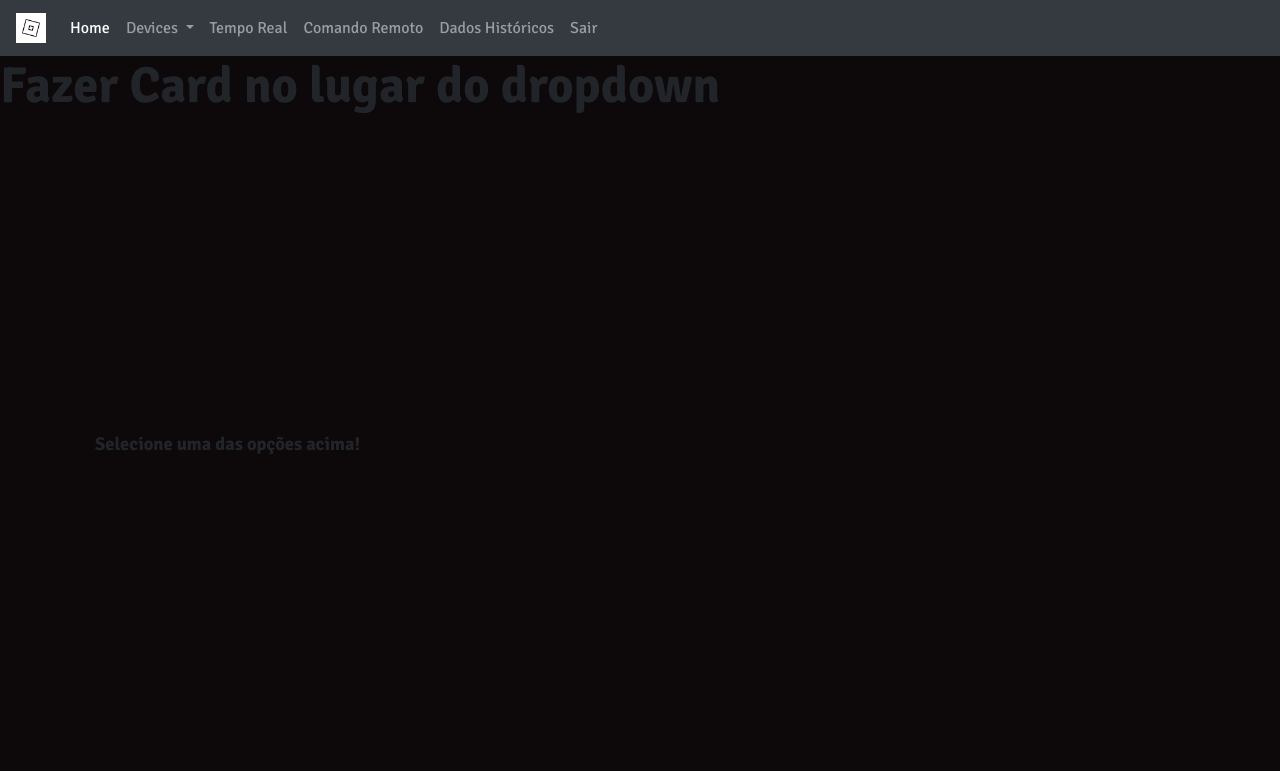
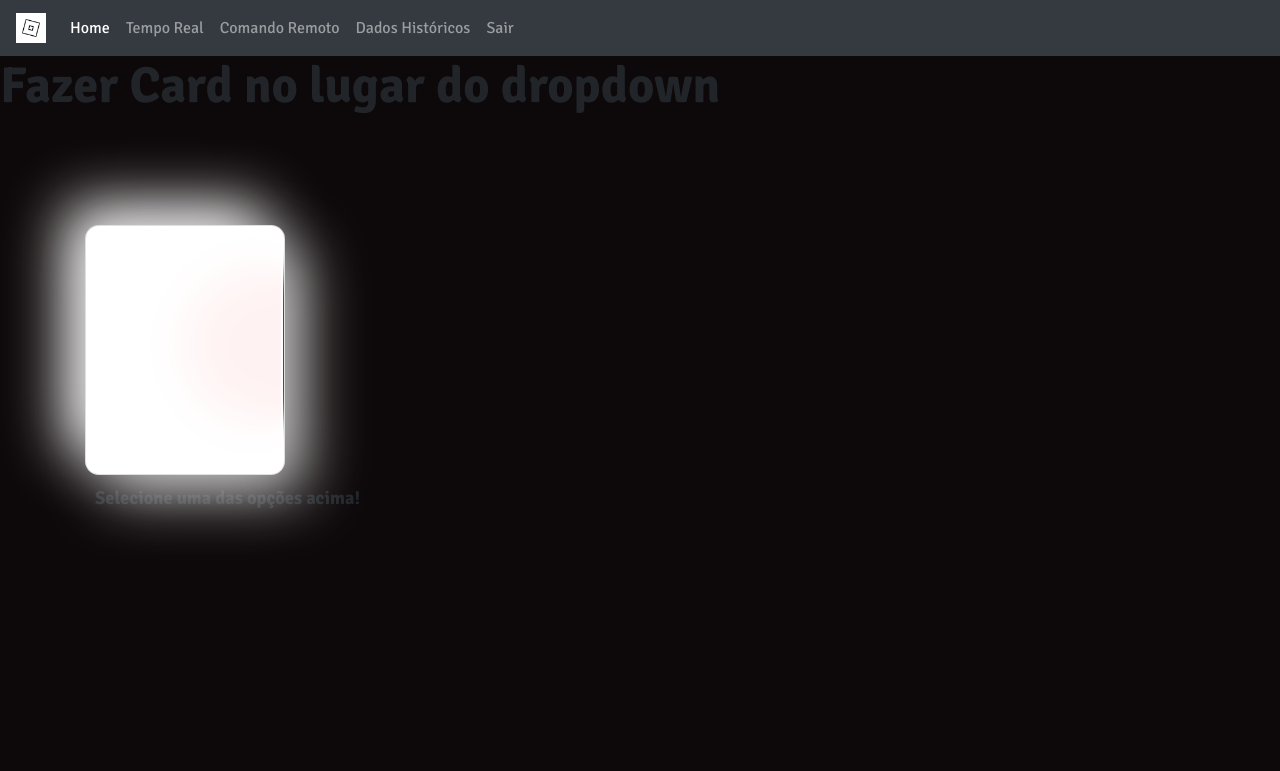
Before and after one commit to Navarro45/ExpCriativpjbl02, a Flask app: page /home in a window 1280 px wide. Shown: the top 771 px of the page. Run offline with Flask 3, Linux system fonts and the light colour scheme; some libraries are stand-ins or nearby versions.

Commit message:
Update 03

```diff
--- /dev/null
+++ b/ExpCriativpjbl02-main/pjbl2/static/css/cards.css
@@ -0,0 +1,63 @@
+.card {
+    position: relative;
+    width: 200px;
+    height: 250px;
+    border-radius: 14px;
+    z-index: 1111;
+    overflow: hidden;
+    display: flex;
+    flex-direction: column;
+    align-items: center;
+    justify-content: center;
+    box-shadow: 20px 20px 60px #bebebe, -20px -20px 60px #ffffff;
+    ;
+}
+
+.bg {
+    position: absolute;
+    top: 5px;
+    left: 5px;
+    width: 190px;
+    height: 240px;
+    z-index: 2;
+    background: rgba(255, 255, 255, .95);
+    backdrop-filter: blur(24px);
+    border-radius: 10px;
+    overflow: hidden;
+    outline: 2px solid white;
+}
+
+.blob {
+    position: absolute;
+    z-index: 1;
+    top: 50%;
+    left: 50%;
+    width: 150px;
+    height: 150px;
+    border-radius: 50%;
+    background-color: #ff0000;
+    opacity: 1;
+    filter: blur(12px);
+    animation: blob-bounce 5s infinite ease;
+}
+@keyframes blob-bounce {
+    0% {
+        transform: translate(-100%, -100%) translate3d(0, 0, 0);
+    }
+
+    25% {
+        transform: translate(-100%, -100%) translate3d(100%, 0, 0);
+    }
+
+    50% {
+        transform: translate(-100%, -100%) translate3d(100%, 100%, 0);
+    }
+
+    75% {
+        transform: translate(-100%, -100%) translate3d(0, 100%, 0);
+    }
+
+    100% {
+        transform: translate(-100%, -100%) translate3d(0, 0, 0);
+    }
+}
--- /dev/null
+++ b/ExpCriativpjbl02-main/pjbl2/static/css/home.css
@@ -0,0 +1,89 @@
+@import url('https://fonts.googleapis.com/css?family=Signika:700|Signika:400');
+
+body {
+    font-family: 'Signika';
+    font-weight: 400;
+    background-color: var(--background)
+}
+
+h1, h2, h3, h4, h5,p {
+    font-family: 'Signika';
+    font-weight: 700;
+}
+
+html {font-size: 100%;} /* 16px */
+
+h1 {font-size: 4.210rem; /* 67.36px */}
+
+h2 {font-size: 3.158rem; /* 50.56px */}
+
+h3 {font-size: 2.369rem; /* 37.92px */}
+
+h4 {font-size: 1.777rem; /* 28.48px */}
+
+h5 {font-size: 1.333rem; /* 21.28px */}
+
+p {font-size: 1.155rem;}
+
+small {font-size: 0.750rem; /* 12px */}
+
+html, body,p{
+    margin:0;
+    height:100%;
+    overflow:auto;
+    border: 0;
+}
+
+p{
+    padding: 10px;
+}
+
+input{
+    border: 10px;
+    border-radius: 8px;
+    padding-top: 3px;
+}
+
+:root{
+    --text: rgb(237, 224, 226);
+    --background: rgb(13, 8, 9);
+    --primary: rgb(200, 161, 169);
+    --secondary: rgb(110, 82, 65);
+    --accent: rgb(174, 153, 118);
+}
+
+.container {
+    margin-top: 50px;
+    padding-top: 50px;
+
+}
+
+.forms{
+    margin-top: 50px;
+    padding-top: 50px;
+}
+
+.container .view{
+    margin-top: 50px;
+    padding-top: 50px;
+}
+
+.view tr {
+    height: 20px;
+}
+
+.content {
+    display: flex;
+    justify-content: center;
+    align-content: center;
+    max-width: 100%;
+    max-height: 100%;
+}
+
+.vertical-center {
+    display: flex;
+    justify-content: center;
+    align-content: center;
+    max-width: 100%;
+    max-height: 100%;
+}
--- a/ExpCriativpjbl02-main/pjbl2/templates/base.html
+++ b/ExpCriativpjbl02-main/pjbl2/templates/base.html
@@ -4,7 +4,8 @@
 		{% block title %}<title>Minha Casa</title>{% endblock %}
 		<link rel="stylesheet" href="https://cdn.jsdelivr.net/npm/bootstrap@4.0.0/dist/css/bootstrap.min.css"
 			integrity="sha384-Gn5384xqQ1aoWXA+058RXPxPg6fy4IWvTNh0E263XmFcJlSAwiGgFAW/dAiS6JXm" crossorigin="anonymous">
-		<link rel="stylesheet" href="static/css/style.css" />
+		<link rel="stylesheet" href="static/css/home.css"/>
+		<link rel="stylesheet" href="static/css/cards.css"/>
 	</head>
 	<nav class="navbar navbar-expand-lg navbar-dark bg-dark">
 		<a class="navbar-brand" href="#">
@@ -14,16 +15,6 @@
 			<ul class="navbar-nav">
 				<li class="nav-item active">
 					<a class="nav-link" href="/home">Home <span class="sr-only">(current)</span></a>
-				</li>
-				<li class="nav-item dropdown">
-					<a class="nav-link dropdown-toggle" href="/home" id="navbarDropdownMenuLink" data-toggle="dropdown"
-						aria-haspopup="true" aria-expanded="false">
-						Devices
-					</a>
-					<div class="dropdown-menu" aria-labelledby="navbarDropdownMenuLink">
-						<a class="dropdown-item" href="/sensors"> Listar Sensores</a>
-						<a class="dropdown-item" href="/actuators"> Listar Atuadores</a>
-					</div>
 				</li>
 				<li class="nav-item dropdown">
 					<div class="collapse navbar-collapse" id="navbarNavAltMarkup">
--- a/ExpCriativpjbl02-main/pjbl2/templates/home.html
+++ b/ExpCriativpjbl02-main/pjbl2/templates/home.html
@@ -9,9 +9,13 @@
         <h2>Fazer Card no lugar do dropdown</h2>
 
         <div class="vertical-center">
-        <div class="container">
-        <p>Selecione uma das opções acima!</p>
-        </div>
+            <div class="container">
+                <div class="card">
+                    <div class="bg"></div>
+                    <div class="blob"></div>
+                </div>
+                <p>Selecione uma das opções acima!</p>
+            </div>
         </div>
         {% endblock %}
 
--- a/ExpCriativpjbl02-main/pjbl2/user.py
+++ b/ExpCriativpjbl02-main/pjbl2/user.py
@@ -18,7 +18,7 @@ def validated_user():
             user_ = models.user.User()
             user_.id = user_id
             flask_login.login_user(user_)
-            return render_template('base.html')
+            return render_template('home.html')
         else:
             return render_template('login.html')
     else:
```
